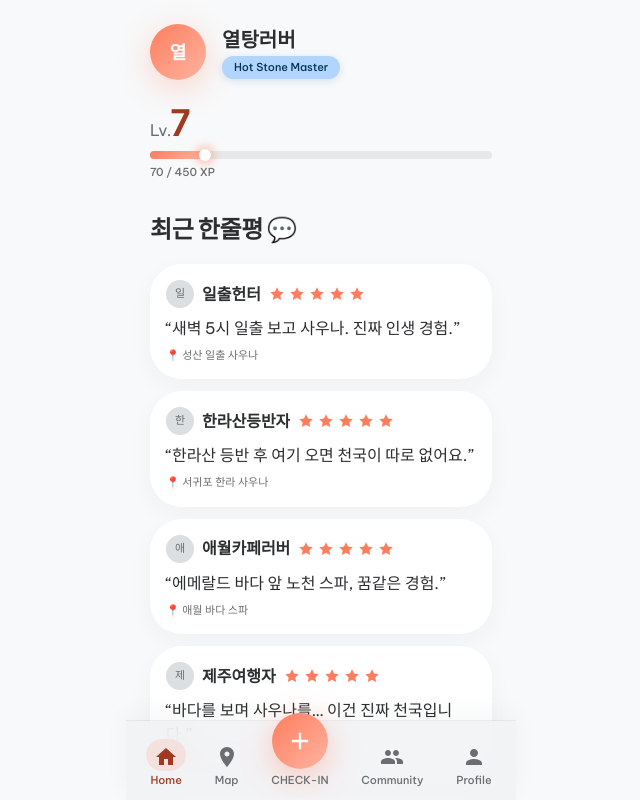
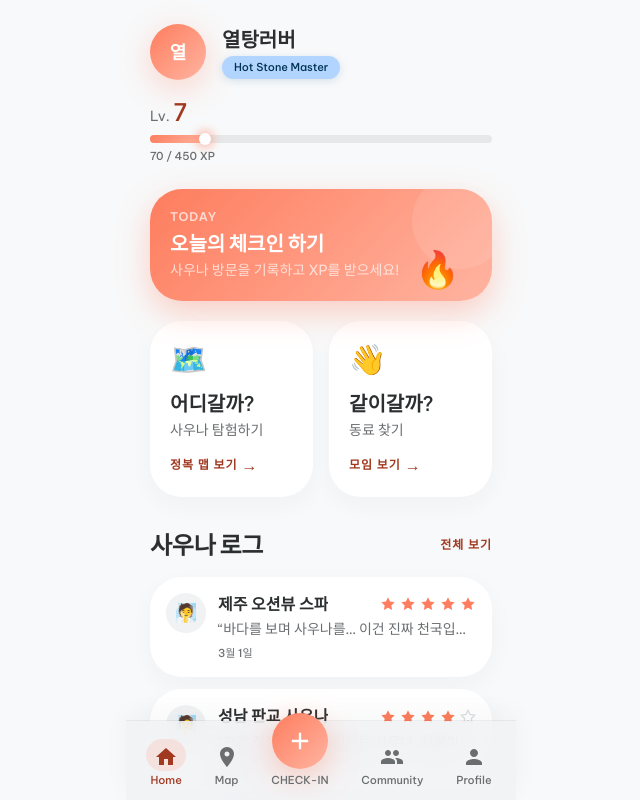
Before and after one commit to tomost-dada/sauna-go, a Next.js app: page / in a window 1280 px wide. Shown: the top 800 px of the page, without its empty margins (319-959 px from the left). Built offline with nearby package versions, Linux system fonts and the light colour scheme.

Commit message:
feat: redesign home with check-in banner, quick nav cards, and sauna log

```diff
--- a/app/page.tsx
+++ b/app/page.tsx
@@ -1,25 +1,26 @@
 "use client";
 
 import { useState, useEffect } from "react";
-import { currentUser, checkIns, saunas, communityPosts, saunaReviews } from "@/lib/mock-data";
+import { useRouter } from "next/navigation";
+import { currentUser, checkIns, saunas, saunaReviews } from "@/lib/mock-data";
 import { getXPProgress, getLevelFromXP } from "@/lib/utils";
 import ProgressBar from "@/components/ui/ProgressBar";
 import Badge from "@/components/ui/Badge";
 import StarRating from "@/components/ui/StarRating";
 import { Skeleton, SkeletonText } from "@/components/ui/Skeleton";
-import HotspotPreview from "@/components/home/HotspotPreview";
 
-// Collect all reviews from all saunas into a flat list with sauna info
-const allReviews = Object.entries(saunaReviews).flatMap(([saunaId, reviews]) => {
-  const sauna = saunas.find((s) => s.id === saunaId);
-  return reviews.map((r) => ({
-    ...r,
-    saunaId,
-    saunaName: sauna?.name ?? "알 수 없음",
-  }));
-}).sort((a, b) => new Date(b.visitedAt).getTime() - new Date(a.visitedAt).getTime());
+// Recent sauna logs (sorted by visitedAt desc, max 3)
+const recentLogs = checkIns
+  .filter((c) => c.userId === currentUser.id)
+  .sort((a, b) => new Date(b.visitedAt).getTime() - new Date(a.visitedAt).getTime())
+  .slice(0, 3)
+  .map((c) => {
+    const sauna = saunas.find((s) => s.id === c.saunaId);
+    return { ...c, saunaName: sauna?.name ?? "알 수 없음" };
+  });
 
 export default function Home() {
+  const router = useRouter();
   const [loading, setLoading] = useState(true);
 
   useEffect(() => {
@@ -42,10 +43,17 @@ export default function Home() {
           </div>
           <Skeleton className="h-2 w-full" />
         </div>
-        <div className="px-6 mt-6 flex flex-col gap-4">
-          <Skeleton className="h-24 delay-100" />
-          <Skeleton className="h-24 delay-200" />
-          <Skeleton className="h-24 delay-300" />
+        <div className="px-6 mt-4">
+          <Skeleton className="h-20 rounded-2xl" />
+        </div>
+        <div className="px-6 mt-4 grid grid-cols-2 gap-4">
+          <Skeleton className="h-32 rounded-2xl" />
+          <Skeleton className="h-32 rounded-2xl" />
+        </div>
+        <div className="px-6 mt-6 flex flex-col gap-3">
+          <Skeleton className="h-20 delay-100" />
+          <Skeleton className="h-20 delay-200" />
+          <Skeleton className="h-20 delay-300" />
         </div>
       </div>
     );
@@ -53,8 +61,8 @@ export default function Home() {
 
   return (
     <div className="pb-24 animate-fade-in">
-      {/* Section 1: Profile */}
-      <div className="p-6">
+      {/* Profile */}
+      <div className="p-6 pb-4">
         <div className="flex items-center gap-4">
           <div
             className="w-14 h-14 rounded-full gradient-primary flex items-center justify-center text-white font-display font-bold text-lg flex-shrink-0"
@@ -67,12 +75,11 @@ export default function Home() {
             <Badge variant="level">{currentUser.title}</Badge>
           </div>
         </div>
-
-        <div className="mt-5">
-          <p className="text-display-lg text-primary">
-            <span className="text-body-lg text-on-surface-variant">Lv.</span>
-            {levelInfo.level}
-          </p>
+        <div className="mt-4">
+          <div className="flex items-baseline gap-1">
+            <span className="text-body-md text-on-surface-variant">Lv.</span>
+            <span className="text-display-sm text-primary">{levelInfo.level}</span>
+          </div>
           <div className="mt-2">
             <ProgressBar percent={xpProgress.percent} variant="primary" />
             <p className="text-label-sm text-on-surface-variant mt-1.5">
@@ -82,42 +89,108 @@ export default function Home() {
         </div>
       </div>
 
-      {/* Section 2: Recent Reviews */}
+      {/* Check-in Banner */}
       <div className="px-6 mt-2">
-        <h2 className="text-display-sm text-on-surface mb-5">최근 한줄평 💬</h2>
+        <div
+          className="gradient-primary rounded-2xl p-5 cursor-pointer active:scale-[0.98] transition-all relative overflow-hidden"
+          style={{ boxShadow: "0 12px 32px rgba(254, 125, 94, 0.35)" }}
+          onClick={() => router.push("/check-in")}
+        >
+          <div className="relative z-10">
+            <p className="text-label-md text-white/70 tracking-wider">TODAY</p>
+            <p className="text-headline-md text-white mt-1">오늘의 체크인 하기</p>
+            <p className="text-body-md text-white/70 mt-1">사우나 방문을 기록하고 XP를 받으세요!</p>
+          </div>
+          {/* Decorative circle */}
+          <div
+            className="absolute -right-4 -top-4 w-24 h-24 rounded-full bg-white/10"
+          />
+          <div
+            className="absolute right-8 bottom-3 text-4xl"
+          >
+            🔥
+          </div>
+        </div>
+      </div>
+
+      {/* Quick Nav Cards - 2 columns */}
+      <div className="px-6 mt-5 grid grid-cols-2 gap-4">
+        {/* 어디갈까? → Map */}
+        <div
+          className="bg-surface-container-lowest rounded-2xl p-5 shadow-ambient-sm cursor-pointer active:scale-[0.97] transition-all"
+          onClick={() => router.push("/map")}
+        >
+          <span className="text-3xl">🗺️</span>
+          <p className="text-headline-md text-on-surface mt-3">어디갈까?</p>
+          <p className="text-body-md text-on-surface-variant mt-1">사우나 탐험하기</p>
+          <div className="flex items-center gap-1 mt-3">
+            <span className="text-label-md text-primary">정복 맵 보기</span>
+            <span className="text-primary">→</span>
+          </div>
+        </div>
+
+        {/* 같이갈까? → Community */}
+        <div
+          className="bg-surface-container-lowest rounded-2xl p-5 shadow-ambient-sm cursor-pointer active:scale-[0.97] transition-all"
+          onClick={() => router.push("/community")}
+        >
+          <span className="text-3xl">👋</span>
+          <p className="text-headline-md text-on-surface mt-3">같이갈까?</p>
+          <p className="text-body-md text-on-surface-variant mt-1">동료 찾기</p>
+          <div className="flex items-center gap-1 mt-3">
+            <span className="text-label-md text-primary">모임 보기</span>
+            <span className="text-primary">→</span>
+          </div>
+        </div>
+      </div>
+
+      {/* Sauna Log - Recent 3 */}
+      <div className="px-6 mt-8">
+        <div className="flex items-center justify-between mb-4">
+          <h2 className="text-display-sm text-on-surface">사우나 로그</h2>
+          <button
+            onClick={() => router.push("/profile")}
+            className="text-label-md text-primary"
+          >
+            전체 보기
+          </button>
+        </div>
         <div className="flex flex-col gap-3">
-          {allReviews.slice(0, 8).map((review, i) => (
+          {recentLogs.length === 0 ? (
+            <div className="bg-surface-container-lowest rounded-2xl p-6 shadow-ambient-sm text-center">
+              <span className="text-3xl">🧖</span>
+              <p className="text-body-md text-on-surface-variant mt-2">아직 방문 기록이 없어요</p>
+            </div>
+          ) : (
+            recentLogs.map((log, i) => (
               <div
-              key={`${review.saunaId}-${i}`}
-              className={`bg-surface-container-lowest rounded-2xl p-4 shadow-ambient-sm animate-fade-in-up`}
-              style={{ animationDelay: `${Math.min(i * 50, 300)}ms` }}
+                key={log.id}
+                className="bg-surface-container-lowest rounded-2xl p-4 shadow-ambient-sm animate-fade-in-up"
+                style={{ animationDelay: `${i * 80}ms` }}
               >
-              <div className="flex items-start justify-between gap-3">
+                <div className="flex items-start gap-3">
+                  <div className="w-10 h-10 rounded-2xl bg-surface-container-low flex items-center justify-center text-lg flex-shrink-0">
+                    🧖
+                  </div>
                   <div className="flex-1 min-w-0">
-                  <div className="flex items-center gap-2">
-                    <div className="w-7 h-7 rounded-full bg-surface-container-high flex items-center justify-center text-label-sm text-on-surface-variant font-semibold flex-shrink-0">
-                      {review.nickname.charAt(0)}
+                    <div className="flex items-center justify-between">
+                      <p className="text-title-md text-on-surface truncate">{log.saunaName}</p>
+                      <StarRating value={log.ratingOverall} readonly size="sm" />
                     </div>
-                    <span className="text-title-md text-on-surface truncate">{review.nickname}</span>
-                    <StarRating value={review.ratingOverall} readonly size="sm" />
-                  </div>
-                  <p className="text-body-lg text-on-surface mt-2 leading-relaxed">
-                    &ldquo;{review.oneLineReview}&rdquo;
+                    {log.oneLineReview && (
+                      <p className="text-body-md text-on-surface-variant mt-1 truncate">
+                        &ldquo;{log.oneLineReview}&rdquo;
                       </p>
-                  <p className="text-label-sm text-on-surface-variant mt-2">
-                    📍 {review.saunaName}
+                    )}
+                    <p className="text-label-sm text-on-surface-variant mt-1.5">
+                      {new Date(log.visitedAt).toLocaleDateString("ko-KR", { month: "long", day: "numeric" })}
                     </p>
                   </div>
                 </div>
               </div>
-          ))}
+            ))
+          )}
         </div>
-      </div>
-
-      {/* Section 3: Hotspots */}
-      <div className="mt-8 bg-surface-container-low rounded-t-3xl py-8 px-6">
-        <h2 className="text-headline-md text-on-surface mb-4">Hotspots 🔥</h2>
-        <HotspotPreview posts={communityPosts} />
       </div>
     </div>
   );
```
Lines whose indentation alone changed are shown as unchanged.
